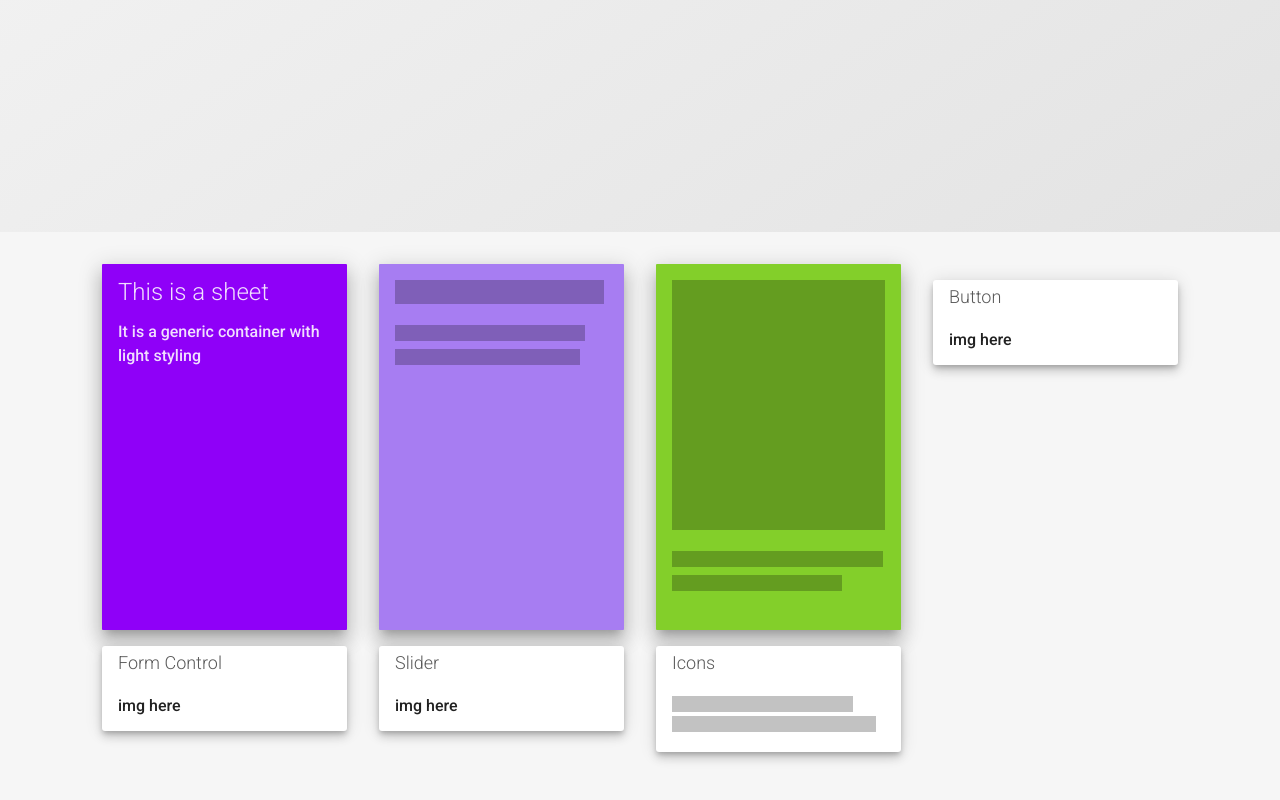
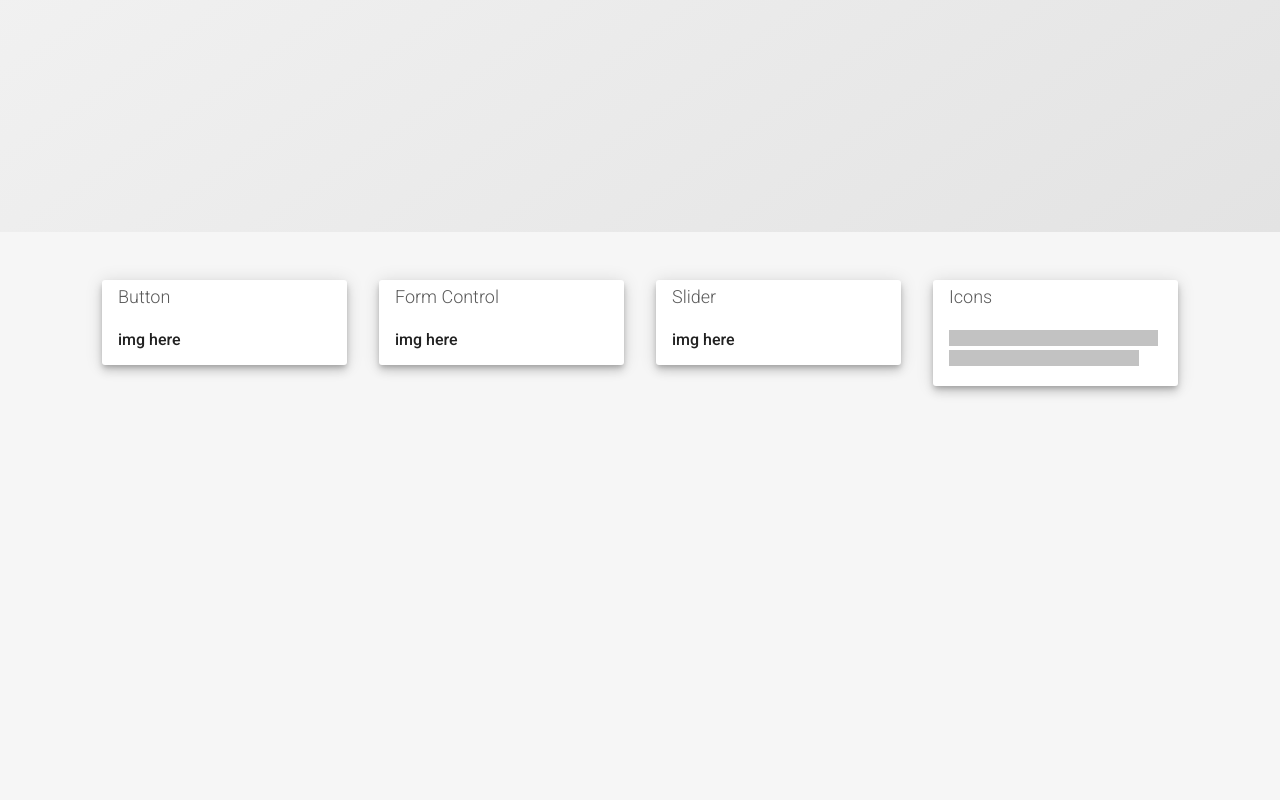
Before and after one commit to strizich/sdui, a Vue app: page / in a window 1280 px wide. Shown: the part 478-1278 px from the top of the page. After the commit the page ends 944 px from the top, so only its background shows below. Built offline with nearby package versions, Linux system fonts and the light colour scheme.

Commit message:
- Add skeleton loader demo - Restructure related navigation - Move around some demo files.

```diff
--- a/src/assets/navigationConfig.js
+++ b/src/assets/navigationConfig.js
@@ -76,7 +76,15 @@ export const COMPONENT_NAVIGATION = [{
   route: '/components/list',
   secondary: false
 }, {
+  label: 'Loaders',
+  route: '/components/loaders',
+  secondary: false
+}, {
   label: 'Progress',
-  route: '/components/progress',
-  secondary: false
+  route: '/components/loaders#progress',
+  secondary: true
+}, {
+  label: 'Skeleton',
+  route: '/components/loaders#skeleton',
+  secondary: true
 }]
--- a/src/views/DemoProgress.vue
+++ b/src/components/ProgressDemo.vue
@@ -1,6 +1,7 @@
 <template>
   <div class="demo">
-      <section-header title="Progress Bars" sub-title="Some clever tagline" placement="bottom"/>
+    <sd-container>
+      <section-header title="Progress Bars" sub-title="Some clever tagline" placement="bottom" hash="#progress"/>
       <div class="demo__body">
         <template
           v-for="bar in bars"
@@ -26,6 +27,7 @@
           </div>
         </template>
       </div>
+    </sd-container>
   </div>
 </template>
 
--- /dev/null
+++ b/src/components/SkeletonDemo.vue
@@ -0,0 +1,38 @@
+<template>
+  <sd-container>
+    <section-header title="Skeleton Loader" sub-title="Spooky loaders" hash="#skeleton" />
+    <sd-row>
+      <sd-col :lg="3" :md="3" :sm="6" :xs="6">
+        <sd-sheet theme="secondary" padded>
+          <h3>
+            <sd-skeleton :height="24"/>
+          </h3>
+          <p>
+            <sd-skeleton/>
+            <sd-skeleton/>
+          </p>
+        </sd-sheet>
+      </sd-col>
+      <sd-col :lg="3" :md="3" :sm="6" :xs="6">
+        <sd-sheet theme="success" padded>
+          <sd-skeleton :height="250" :min-width="100"/>
+          <p>
+            <sd-skeleton/>
+            <sd-skeleton/>
+          </p>
+        </sd-sheet>
+      </sd-col>
+    </sd-row>
+  </sd-container>
+</template>
+
+<script>
+import SectionHeader from '@/components/SectionHeader'
+export default {
+  components: { SectionHeader }
+}
+</script>
+
+<style lang="scss" scoped>
+
+</style>
--- a/src/router/index.js
+++ b/src/router/index.js
@@ -58,9 +58,9 @@ const routes = [
     component: () => import(/* webpackChunkName: "toast" */ '../views/DemoToast.vue')
   },
   {
-    path: '/components/progress',
-    name: 'progress',
-    component: () => import(/* webpackChunkName: "progress" */ '../views/DemoProgress.vue')
+    path: '/components/loaders',
+    name: 'loaders',
+    component: () => import(/* webpackChunkName: "loaders" */ '../views/DemoLoaders.vue')
   },
   {
     path: '/components/list',
--- /dev/null
+++ b/src/views/DemoLoaders.vue
@@ -0,0 +1,19 @@
+<template>
+  <div class="demo">
+    <progress-demo id="progress" />
+    <skeleton-demo id="skeleton" />
+  </div>
+</template>
+
+<script>
+import { defineComponent } from 'vue'
+import ProgressDemo from '@/components/ProgressDemo'
+import SkeletonDemo from '@/components/SkeletonDemo'
+export default defineComponent({
+  components: { ProgressDemo, SkeletonDemo }
+})
+</script>
+
+<style lang="scss" scoped>
+
+</style>
--- a/src/views/Home.vue
+++ b/src/views/Home.vue
@@ -3,32 +3,6 @@
   <sd-mast title="Yay for components" subtitle="UI library built with Vue3" />
   <sd-container>
     <sd-row>
-      <sd-col :lg="3" :md="3" :sm="6" :xs="6">
-        <sd-sheet padded>
-          <h3>This is a sheet</h3>
-          <p>It is a generic container with light styling</p>
-        </sd-sheet>
-      </sd-col>
-      <sd-col :lg="3" :md="3" :sm="6" :xs="6">
-        <sd-sheet theme="secondary" padded>
-          <h3>
-            <sd-skeleton :height="24"/>
-          </h3>
-          <p>
-            <sd-skeleton/>
-            <sd-skeleton/>
-          </p>
-        </sd-sheet>
-      </sd-col>
-      <sd-col :lg="3" :md="3" :sm="6" :xs="6">
-        <sd-sheet theme="success" padded>
-          <sd-skeleton :height="250" :min-width="100"/>
-          <p>
-            <sd-skeleton/>
-            <sd-skeleton/>
-          </p>
-        </sd-sheet>
-      </sd-col>
       <sd-col :lg="3" :md="3" :sm="6" :xs="6">
         <router-link
           to="/components/buttons"
```
